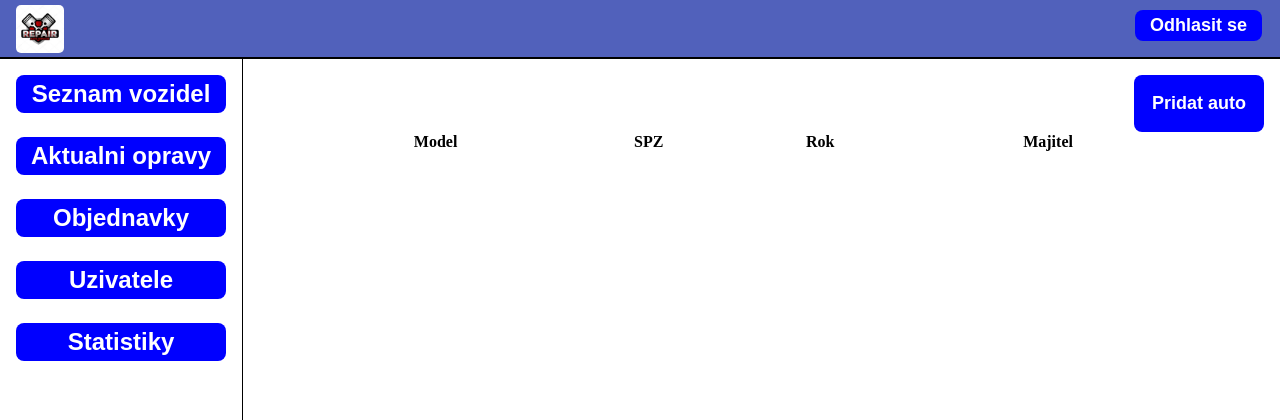
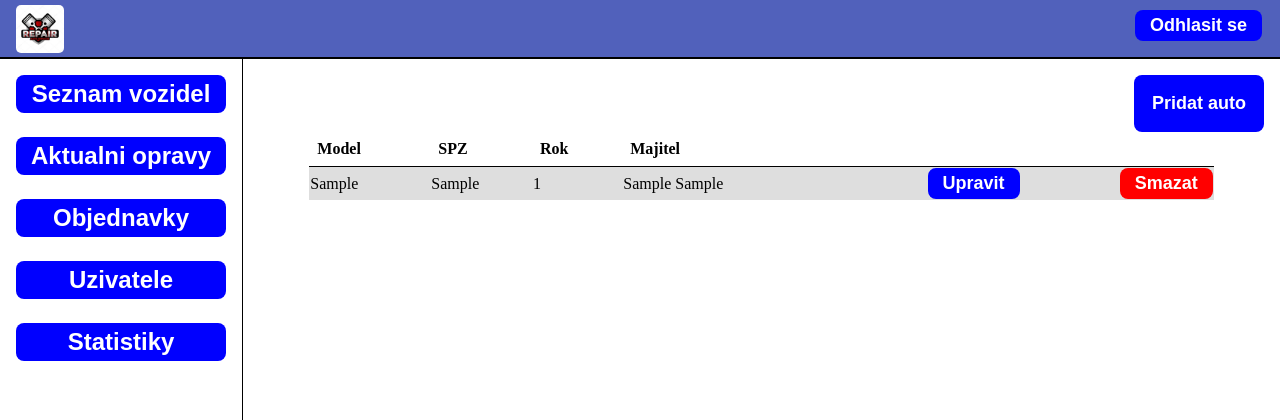
Before and after one commit to Padrition/school_python, a Flask app: page /admin/car_list in a window 1280 px wide. Shown: the top 420 px of the page. Run offline with Flask 3, Linux system fonts and the light colour scheme; the visitor is signed in with stand-in values (Sample User, id 1); tables that the repository leaves empty hold one stand-in row (values such as "Sample post"); lists and menus that the app fills with data are empty.

Commit message:
Finished car list page for admin

```diff
--- a/routes.py
+++ b/routes.py
@@ -189,7 +189,16 @@ def admin():
 @app.route("/admin/car_list")
 @admin_authorization
 def admin_car_list():
-    return render_template("admin_carlist.html")
+    con = sqlite3.connect("vwa.db")
+    cur = con.cursor()
+
+    cur.execute(
+        'SELECT v.model, v.spz, v.rok_vyroby, u.primeni, u.jmeno FROM vozidla v INNER JOIN uzivately u ON v.vlastnik = u.id'
+    )
+    data = cur.fetchall()
+
+    con.close()
+    return render_template("admin_carlist.html", data=data)
 
 @app.route("/admin/service_list")
 @admin_authorization
--- a/templates/admin_carlist.html
+++ b/templates/admin_carlist.html
@@ -4,7 +4,7 @@
     <form style="direction: rtl;" action="">
         <input id="add_car" type="submit" value="Pridat auto">
     </form>
-    <table class="tb_center th_centered_border">
+    <table class="tb_center th_border tb_color_even_tr">
         <tr>
             <th>Model</th>
             <th>SPZ</th>
@@ -12,6 +12,17 @@
             <th>Majitel</th>
             <th></th>
             <th></th>
+
+            {% for row in data %}
+                <tr>
+                    <td>{{ row[0] }}</td> <!--Model-->
+                    <td>{{ row[1] }}</td> <!--SPZ-->
+                    <td>{{ row[2] }}</td> <!--Rok-->
+                    <td>{{ row[3] ~ ' ' ~ row[4]}}</td> <!--Jmeno-->
+                    <td class="td_submit"><form action=""><input type="submit" value="Upravit"></form></td>
+                    <td class="td_submit"><form action=""><input style="background-color: red;" type="submit" value="Smazat"></form></td>
+                </tr>
+            {% endfor %}
         </tr>
     </table>
 </div>
```
